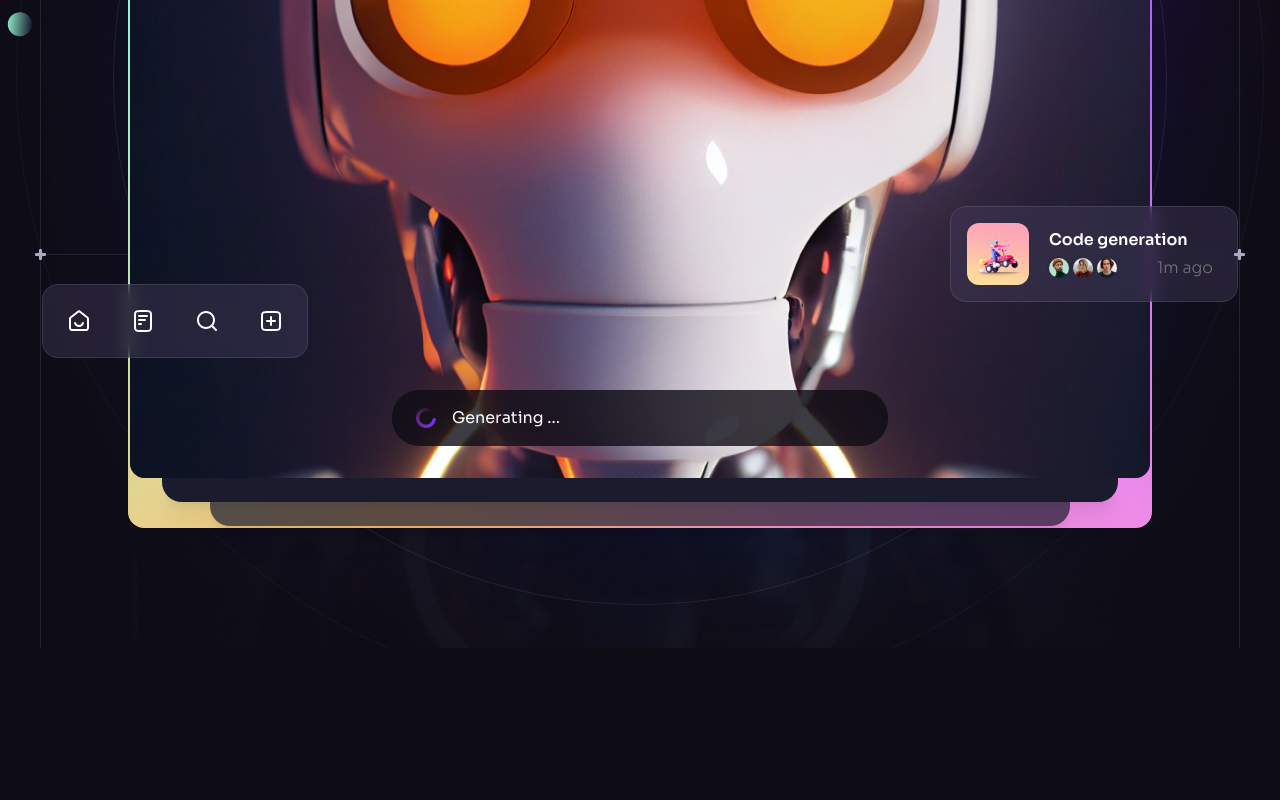
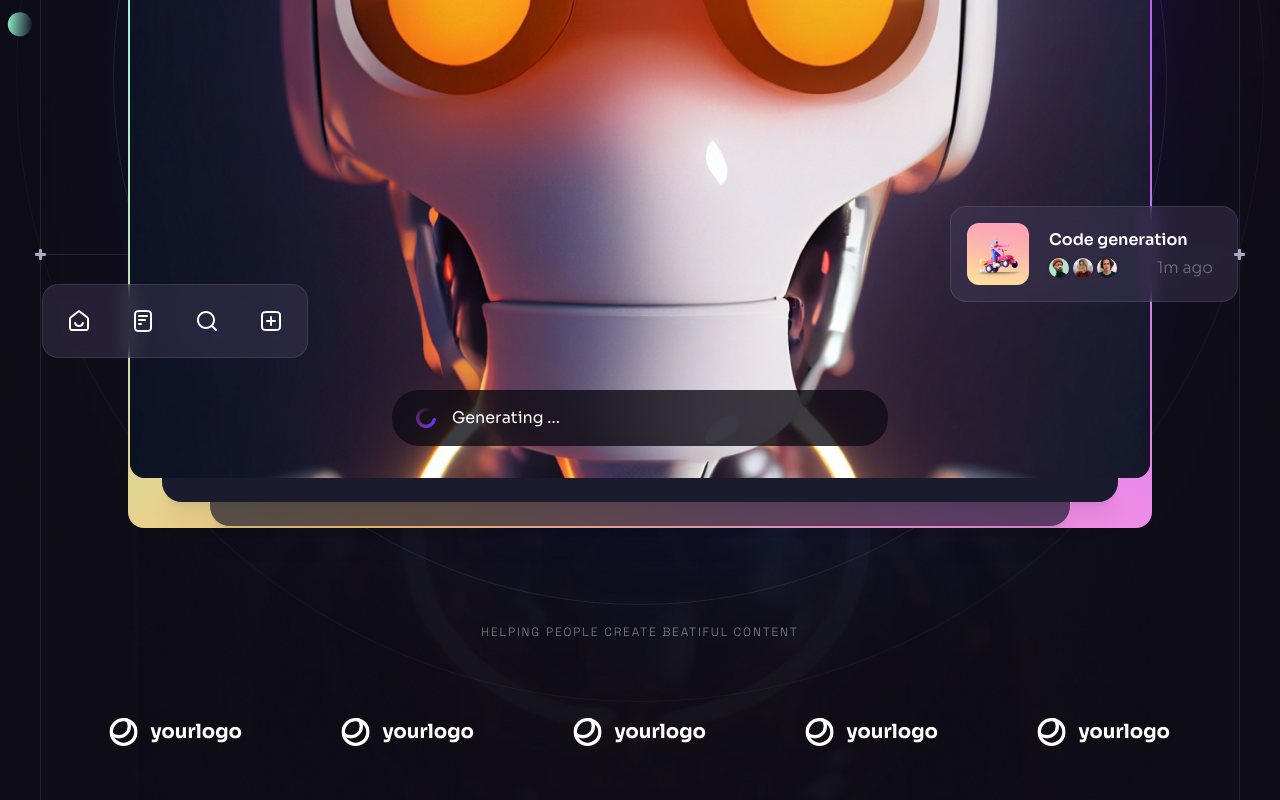
Before and after one commit to jahez07/brainwave, a React (Vite) app: page / in a window 1280 px wide. Shown: the part 630-1430 px from the top of the page. Before the commit the page ends 1278 px from the top, so only its background shows below. Built offline with nearby package versions, Linux system fonts and the light colour scheme.

Commit message:
Update CompanyLogos & completed Hero section

```diff
--- a/src/components/CompanyLogos.jsx
+++ b/src/components/CompanyLogos.jsx
@@ -1,5 +1,23 @@
-const CompanyLogos = () => {
-  return <div>CompanyLogos</div>;
+import { companyLogos } from "../constants";
+
+const CompanyLogos = ({ className }) => {
+  return (
+    <div className={className}>
+      <h5 className="tagline mb-6 text-center text-n-1/50">
+        Helping people create beatiful content
+      </h5>
+      <ul className="flex">
+        {companyLogos.map((logo, index) => (
+          <li
+            className="flex items-center justify-center flex-1 h-[8.5rem]"
+            key={index}
+          >
+            <img src={logo} width={134} height={28} alt={logo} />
+          </li>
+        ))}
+      </ul>
+    </div>
+  );
 };
 
 export default CompanyLogos;
```
